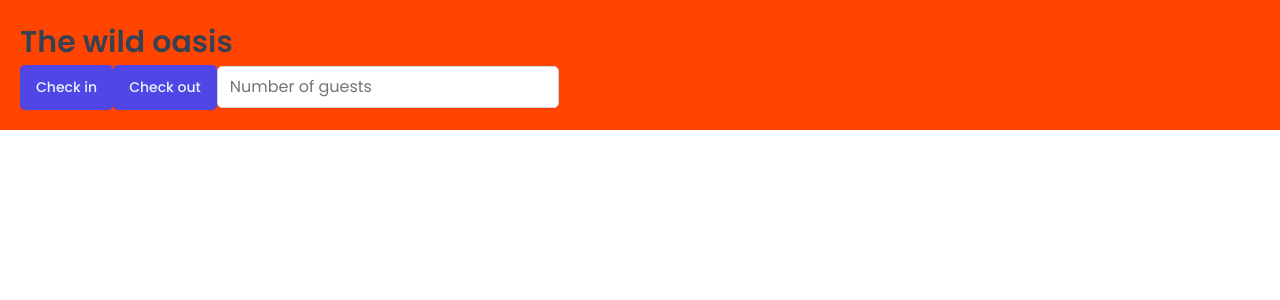
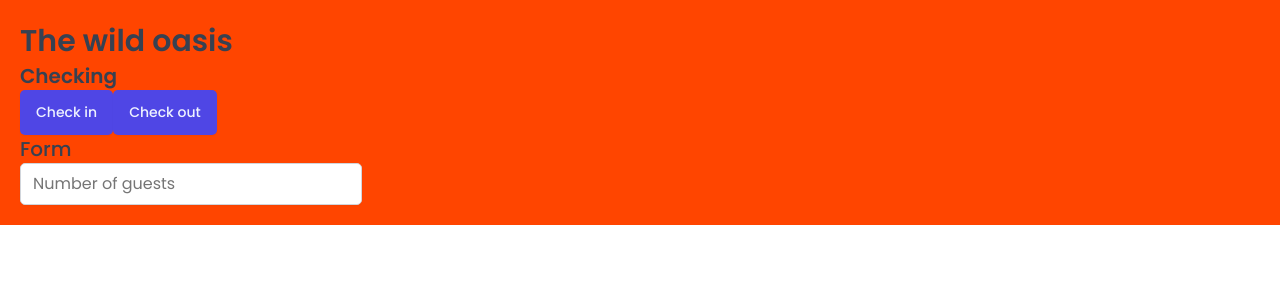
Before and after one commit to 2EZ4BLINK/booking-system, a React (Vite) app: page / in a window 1280 px wide. Shown: the top 300 px of the page. Built offline with nearby package versions, Linux system fonts and the light colour scheme; a web font is replaced by a local one.

Commit message:
update: added props and used css function

```diff
--- a/src/App.jsx
+++ b/src/App.jsx
@@ -2,11 +2,7 @@
 import GlobalStyles from "./styles/GlobalStyles";
 import { Button } from "./ui/Button";
 import { Input } from "./ui/Input";
-
-const H1 = styled.h1`
-  font-size: 30px;
-  font-weight: 600;
-`;
+import { Heading } from "./ui/Heading";
 
 const StyledApp = styled.main`
   background-color: orangered;
@@ -19,9 +15,13 @@
       <GlobalStyles />
 
       <StyledApp>
-        <H1>The wild oasis</H1>
+        <Heading as="h1">The wild oasis</Heading>
+
+        <Heading as="h2">Checking</Heading>
         <Button>Check in</Button>
         <Button>Check out</Button>
+
+        <Heading as="h3">Form</Heading>
         <Input type="number" placeholder="Number of guests" />
       </StyledApp>
     </>
--- /dev/null
+++ b/src/ui/Heading.jsx
@@ -0,0 +1,26 @@
+import styled, { css } from "styled-components";
+
+export const Heading = styled.h1`
+  ${(props) =>
+    props.as === "h1" &&
+    css`
+      font-size: 3rem;
+      font-weight: 600;
+    `}
+
+  ${(props) =>
+    props.as === "h2" &&
+    css`
+      font-size: 2rem;
+      font-weight: 600;
+    `}
+
+  ${(props) =>
+    props.as === "h3" &&
+    css`
+      font-size: 2rem;
+      font-weight: 500;
+    `}
+
+  line-height: 1.4
+`;
```
